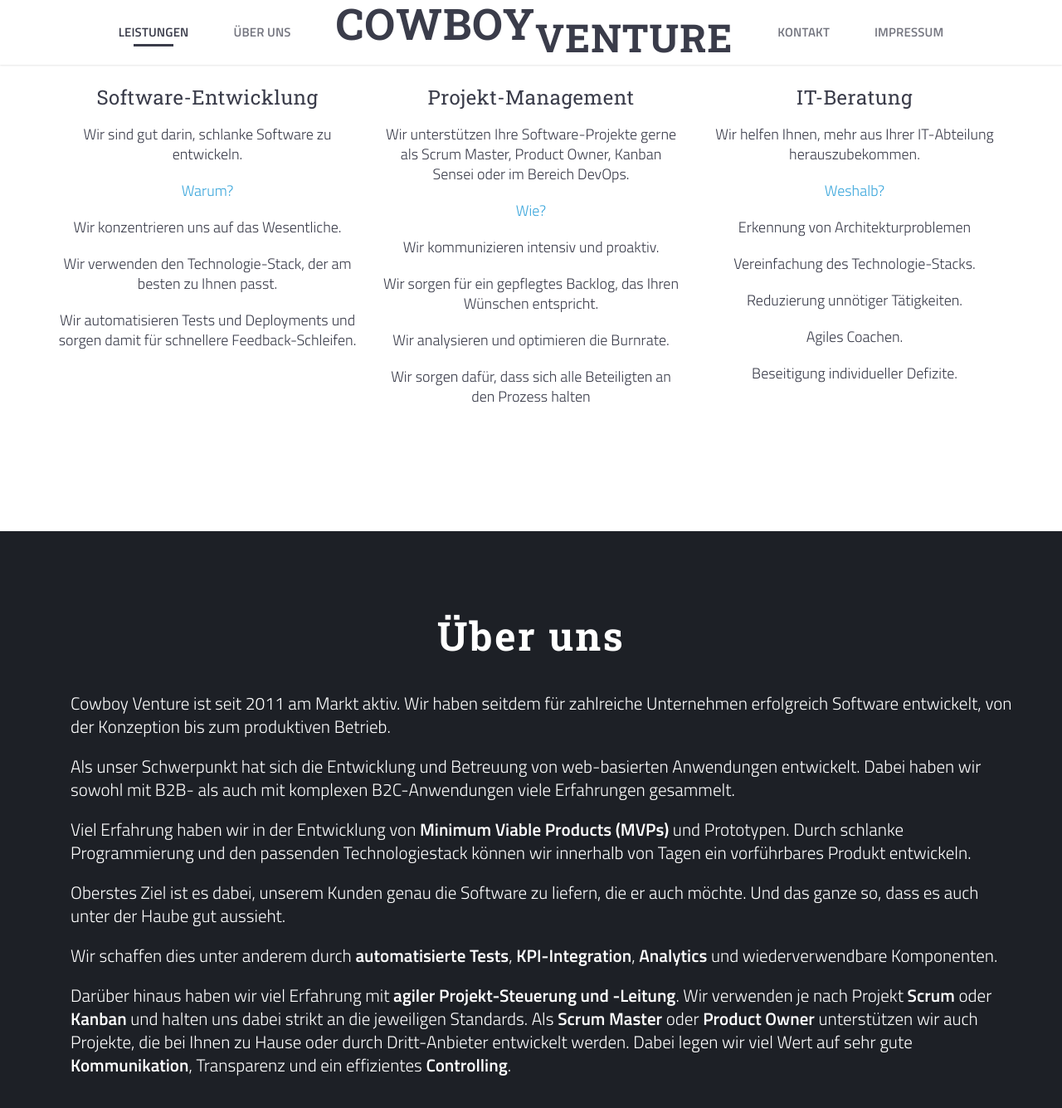
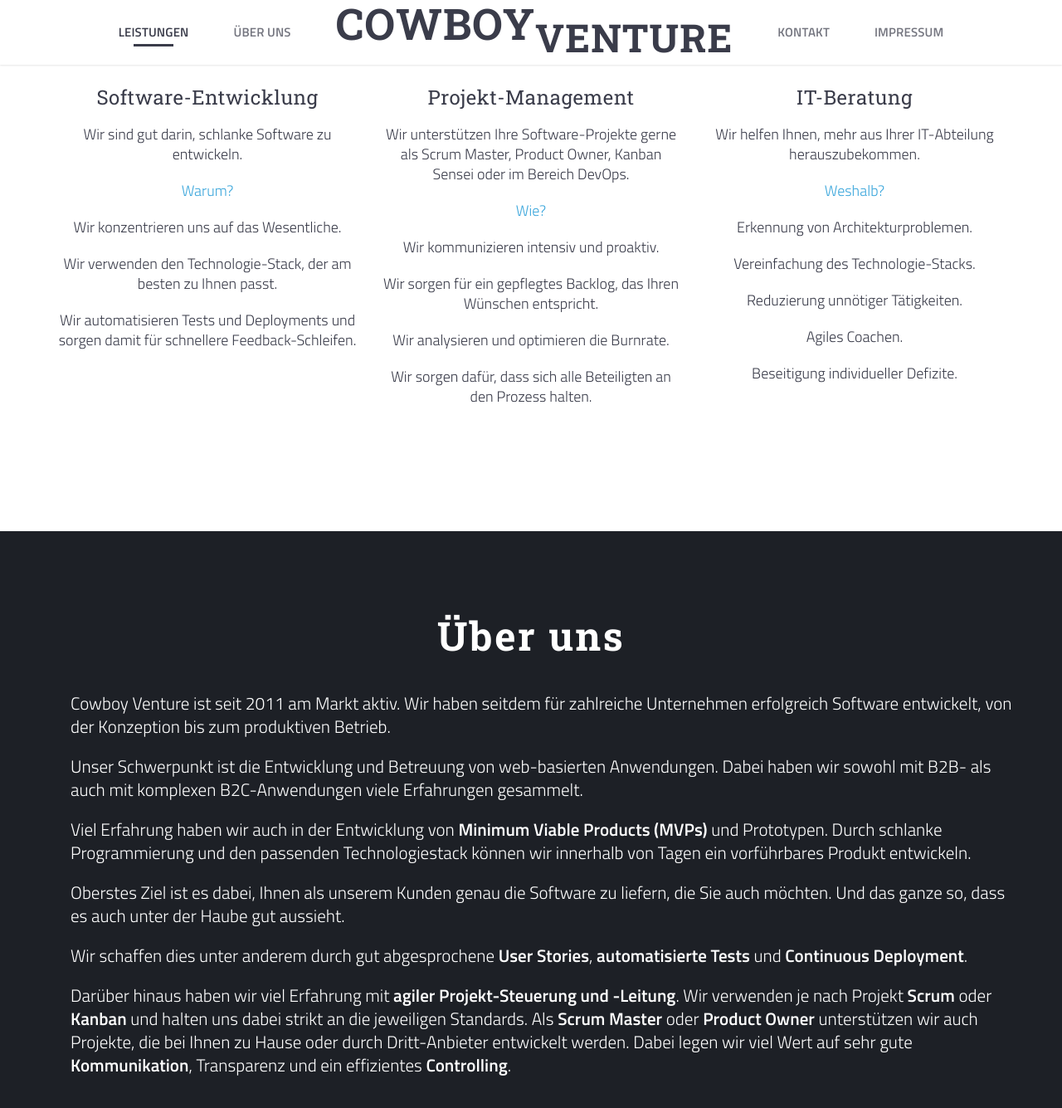
Before and after one commit to cowboyventure/cowboyventure.github.io, a Jekyll site: the page built from index.md, in a window 1280 px wide and 1400 px high, scrolled down 1007 px. Shown: the top 1335 px of the window at 83% size. Built offline with Jekyll 4.4.1, drawn with Linux system fonts in a browser that asks for light colours; nearby versions of some CDN libraries; some of the changed text lies outside the part shown.

Commit message:
Updated copy

```diff
--- a/_layouts/basic.html
+++ b/_layouts/basic.html
@@ -151,7 +151,7 @@
 				    <p>Wir kommunizieren intensiv und proaktiv.</p>
             <p>Wir sorgen für ein gepflegtes Backlog, das Ihren Wünschen entspricht.</p>
             <p>Wir analysieren und optimieren die Burnrate.</p>
-            <p>Wir sorgen dafür, dass sich alle Beteiligten an den Prozess halten</p>
+            <p>Wir sorgen dafür, dass sich alle Beteiligten an den Prozess halten.</p>
 
 					</div>
 
@@ -164,7 +164,7 @@
 						<h2>IT-Beratung</h2>
 						<p>Wir helfen Ihnen, mehr aus Ihrer IT-Abteilung herauszubekommen.</p>
 						<p class="question">Weshalb?</p>
-						<p>Erkennung von Architekturproblemen</p>
+						<p>Erkennung von Architekturproblemen.</p>
             <p>Vereinfachung des Technologie-Stacks.</p>
             <p>Reduzierung unnötiger Tätigkeiten.</p>
             <p>Agiles Coachen.</p>
@@ -188,19 +188,19 @@
 						Cowboy Venture ist seit 2011 am Markt aktiv. Wir haben seitdem für zahlreiche Unternehmen
 						erfolgreich Software entwickelt, von der Konzeption bis zum produktiven Betrieb.</p>
 					<p>
-						Als unser Schwerpunkt hat sich die Entwicklung und Betreuung von web-basierten Anwendungen entwickelt.
+						Unser Schwerpunkt ist die Entwicklung und Betreuung von web-basierten Anwendungen.
 						Dabei haben wir sowohl mit B2B- als auch mit komplexen B2C-Anwendungen viele Erfahrungen gesammelt.
 					</p>
           <p>
-            Viel Erfahrung haben wir in der Entwicklung von <b>Minimum Viable Products (MVPs)</b> und Prototypen.
+            Viel Erfahrung haben wir auch in der Entwicklung von <b>Minimum Viable Products (MVPs)</b> und Prototypen.
             Durch schlanke Programmierung und den passenden Technologiestack können wir innerhalb von Tagen ein vorführbares Produkt entwickeln.
           </p>
 					<p>
-						Oberstes Ziel ist es dabei, unserem Kunden genau die Software zu liefern, die er auch möchte. Und das ganze so,
+						Oberstes Ziel ist es dabei, Ihnen als unserem Kunden genau die Software zu liefern, die Sie auch möchten. Und das ganze so,
 						dass es auch unter der Haube gut aussieht.
 					</p>
 					<p>
-						Wir schaffen dies unter anderem durch <b>automatisierte Tests</b>, <b>KPI-Integration</b>, <b>Analytics</b> und wiederverwendbare Komponenten.
+						Wir schaffen dies unter anderem durch gut abgesprochene <b>User Stories</b>, <b>automatisierte Tests</b> und <b>Continuous Deployment</b>.
 					</p>
 					<p>
 						Darüber hinaus haben wir viel Erfahrung mit <b>agiler Projekt-Steuerung und -Leitung</b>. Wir verwenden je nach Projekt <b>Scrum</b> oder <b>Kanban</b>
```
Also changed, not shown: other parts of _layouts/basic.html (+1 -1 lines), 1 other file.
